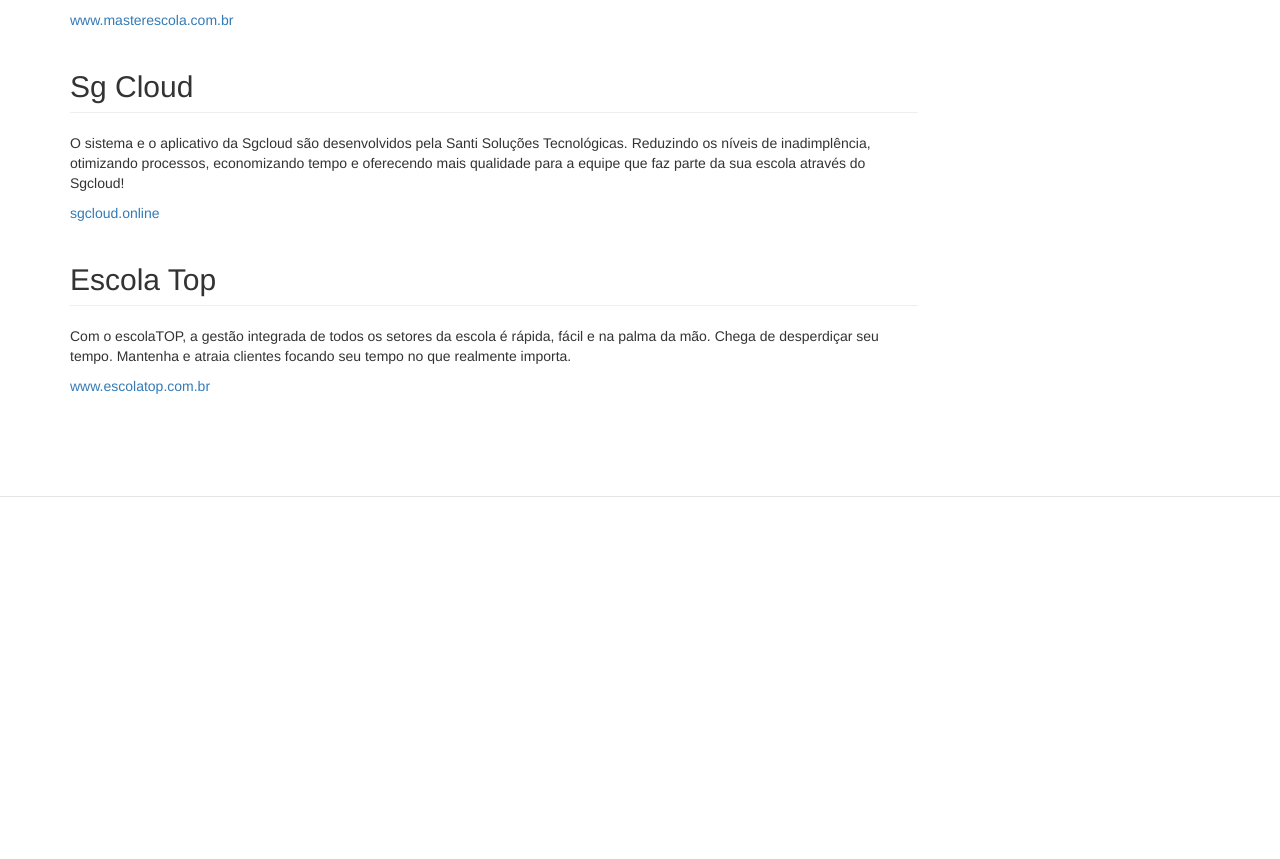
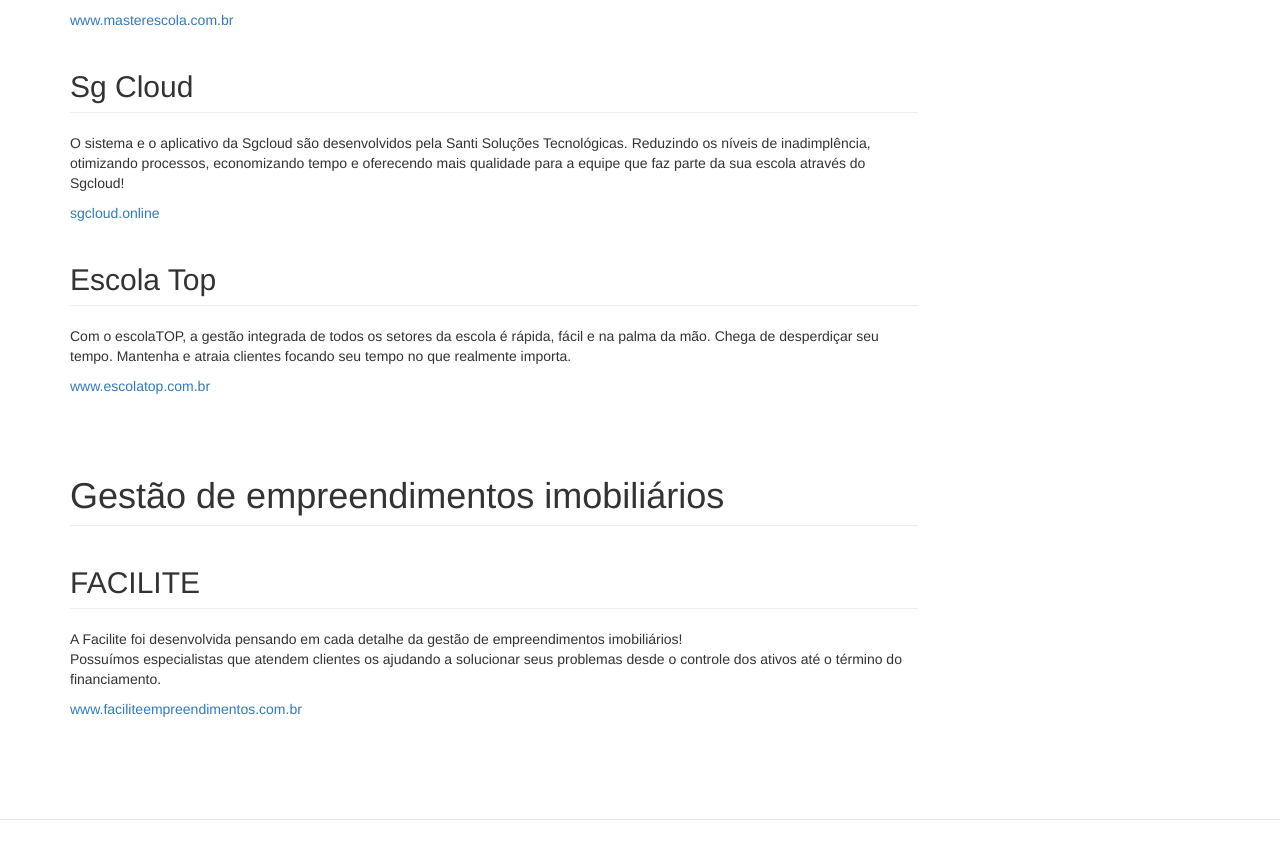
Before and after one commit to widepay/api, a Jekyll site: the page built from docs/sistemas.html, in a window 1280 px wide and 900 px high, scrolled down 4560 px. Shown: the top 859 px of the window. Built offline with Jekyll 4.4.1, drawn with Linux system fonts in a browser that asks for light colours; nearby versions of some CDN libraries; before the commit the page ends 5137 px from its top, so only the background shows below that; some of the changed text lies outside the part shown.

Commit message:
Update sistemas.html

```diff
--- a/docs/sistemas.html
+++ b/docs/sistemas.html
@@ -120,3 +120,13 @@ title: Sistemas integrados
   <a href="https://www.escolatop.com.br" target="_blank">www.escolatop.com.br</a>
 
 </section>
+
+<section class="bs-docs-section">
+
+  <h1 id="Imobiliários" class="page-header">Gestão de empreendimentos imobiliários</h1>
+
+  <h2 id="FACILITE" class="page-header">FACILITE</h2>
+  <p>A Facilite foi desenvolvida pensando em cada detalhe da gestão de empreendimentos imobiliários!<br>Possuímos especialistas que atendem clientes os ajudando a solucionar seus problemas desde o controle dos ativos até o término do financiamento.</p>
+  <a href="https://www.faciliteempreendimentos.com.br" target="_blank">www.faciliteempreendimentos.com.br</a>
+
+</section>
```
